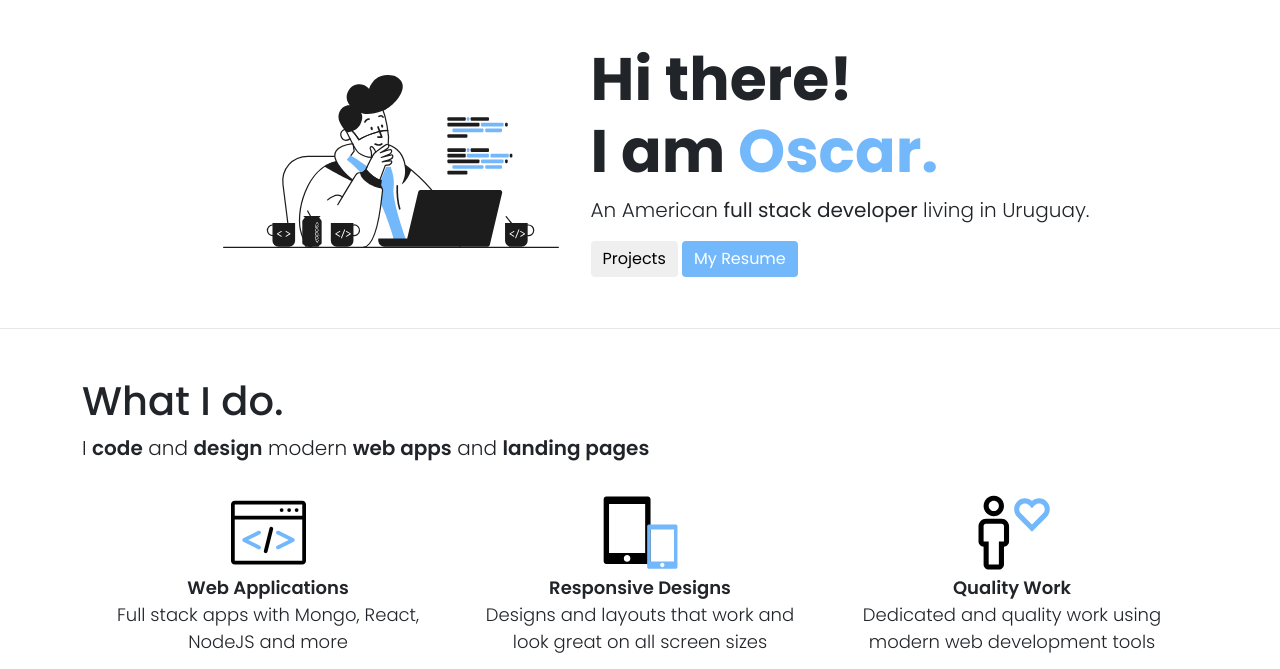
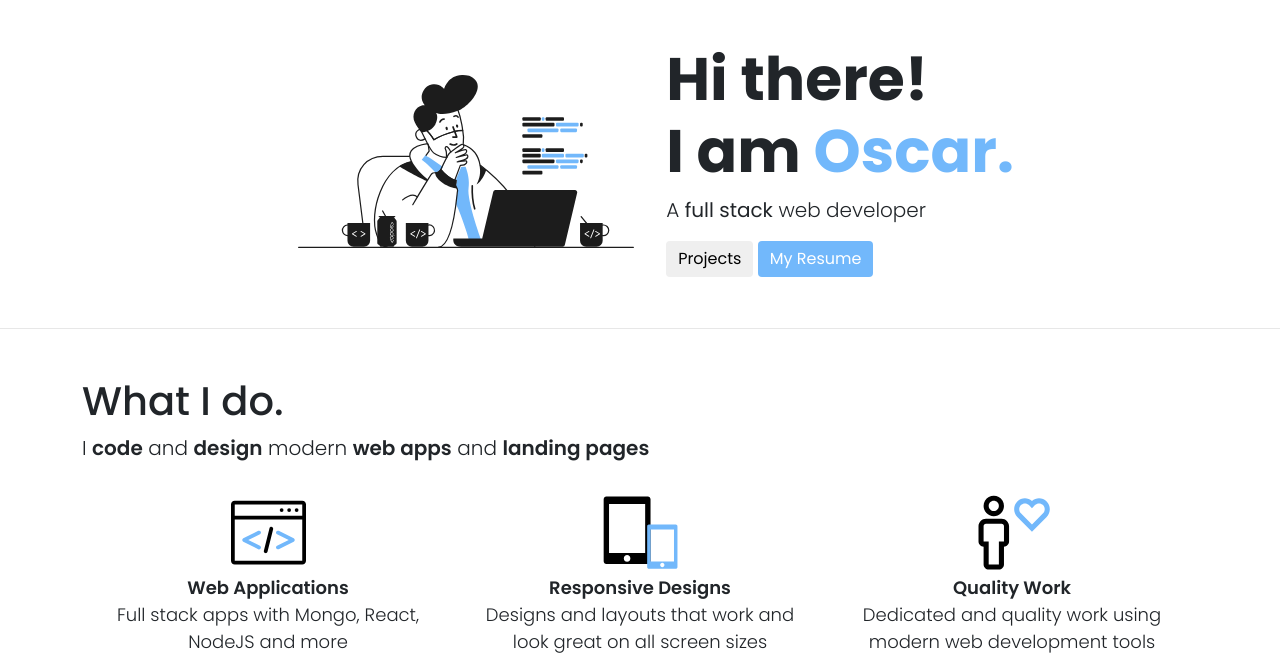
Before and after one commit to floscar12/my-portfolio, a plain HTML site: page index.html in a window 1280 px wide. Shown: the part 131-800 px from the top of the page. Drawn offline with nearby package versions, Linux system fonts and the light colour scheme.

Commit message:
updated header text
to "a full stack web developer"

```diff
--- a/index.html
+++ b/index.html
@@ -89,7 +89,7 @@
               Hi there! <br />
               I am <span class="blue-text">Oscar.</span>
             </h1>
-            <p>An American <b>full stack developer</b> living in Uruguay.</p>
+            <p>A <b>full stack</b> web developer</p>
             <a href="#my-projects"><button>Projects</button></a>
             <a href="https://drive.google.com/file/d/14w2jGKbcecYpLkPpWtkA6xRwwwMEvbbJ/view?usp=share_link"><button id="contact-button">My Resume</button></a>
           </div>
```
